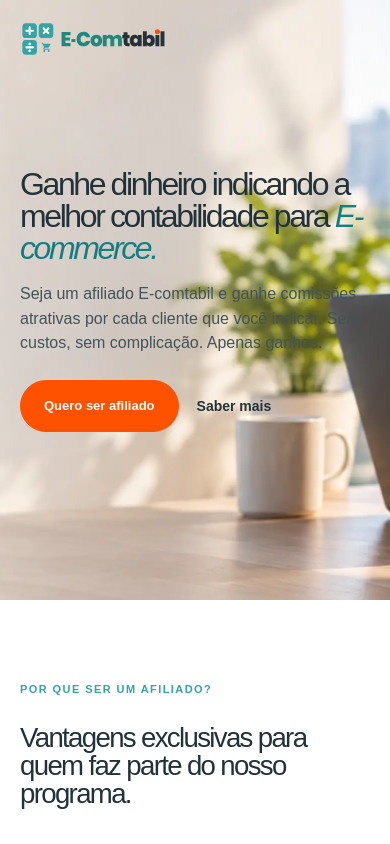
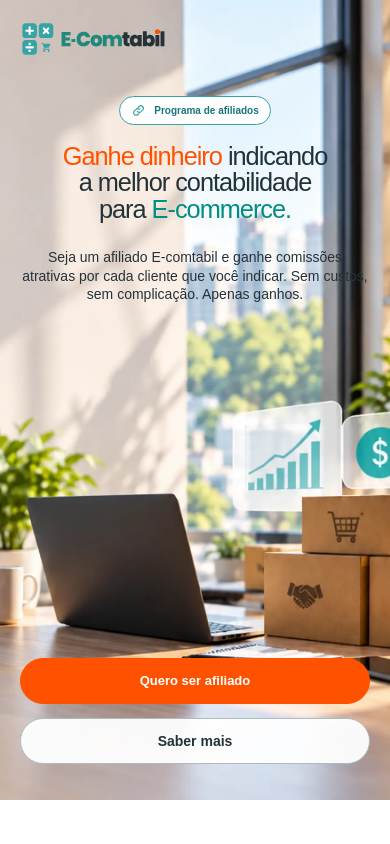
Before and after one commit to alvesph99/ecomtabil-website, a Next.js app: page /afiliados in a window 390 px wide. Shown: the top 844 px of the page. Built offline with nearby package versions, Linux system fonts and the light colour scheme; no server answers.

Commit message:
feat: padroniza banners responsivos e hero de afiliados

```diff
--- a/src/app/afiliados/page.tsx
+++ b/src/app/afiliados/page.tsx
@@ -94,9 +94,16 @@
 
       <section className="affiliate-hero">
         <div className="affiliate-hero__content shell">
+          <span className="banner-carousel__eyebrow">
+            <svg aria-hidden="true" viewBox="0 0 24 24" fill="none">
+              <path d="M10 13.5a4 4 0 0 0 6 .4l2.6-2.6a4 4 0 0 0-5.7-5.7l-1.5 1.5M14 10.5a4 4 0 0 0-6-.4l-2.6 2.6a4 4 0 0 0 5.7 5.7l1.5-1.5" />
+            </svg>
+            Programa de afiliados
+          </span>
           <h1>
-            Ganhe dinheiro indicando a melhor contabilidade para{" "}
-            <em>E-commerce.</em>
+            <span className="banner-carousel__highlight--orange">Ganhe dinheiro</span>{" "}
+            indicando a melhor contabilidade para{" "}
+            <span className="banner-carousel__highlight--teal">E-commerce.</span>
           </h1>
           <p>
             Seja um afiliado E-comtabil e ganhe comissões atrativas por cada
--- a/src/app/globals.css
+++ b/src/app/globals.css
@@ -752,25 +752,28 @@
     --banner-tag-background: #073344ad;
   }
   .banner-carousel__copy {
-    top: 72px;
+    top: 0;
+    bottom: 0;
     left: 24px;
     right: 24px;
     width: auto;
     flex-direction: column;
     align-items: center;
-    gap: 11px;
+    gap: 18px;
     max-width: 420px;
     margin-inline: auto;
+    padding-top: 96px;
+    padding-bottom: 60px;
     text-align: center;
     transform: none;
   }
   .banner-carousel__eyebrow {
     padding: 6px 11px;
-    font-size: 12px;
+    font-size: 10px;
   }
   .banner-carousel__eyebrow svg {
-    width: 17px;
-    height: 17px;
+    width: 15px;
+    height: 15px;
   }
   .banner-carousel__copy h2 {
     font-size: clamp(1.5rem, 6.5vw, 2.15rem);
@@ -779,9 +782,11 @@
   .banner-carousel__copy p {
     font-size: 14px;
     line-height: 1.32;
+    margin-top: 8px;
   }
   .banner-carousel__copy .button {
-    margin-top: 6px;
+    min-height: 46px;
+    margin-top: auto;
   }
   .banner-carousel__control {
     top: 75%;
@@ -3137,48 +3142,47 @@
   position: relative;
   isolation: isolate;
   height: 600px;
-  min-height: 600px;
-  display: grid;
-  align-items: center;
   overflow: hidden;
   background-image: url("/images/banners/light-afiliados-background.webp");
-  background-position: center;
+  background-position: center top;
   background-size: cover;
   background-repeat: no-repeat;
   color: var(--ink);
+  --banner-copy-teal: #008e83;
+  --banner-tag-color: #19767a;
+  --banner-tag-background: #fff;
 }
 .affiliate-hero__content {
   position: relative;
   z-index: 1;
-  padding-right: min(48vw, 860px);
-  padding-block: clamp(64px, 7vw, 84px);
-}
-.affiliate-hero .marker {
-  margin-bottom: 12px;
-  color: #167f83;
+  display: flex;
+  height: 100%;
+  flex-direction: column;
+  align-items: flex-start;
+  justify-content: center;
+  padding-right: min(40vw, 650px);
 }
 .affiliate-hero h1 {
   max-width: 650px;
-  font-size: clamp(2.25rem, 3.4vw, 3.65rem);
-  line-height: 1;
-  letter-spacing: -0.075em;
-}
-.affiliate-hero h1 em {
-  color: #157e83;
+  margin-top: 20px;
+  font-size: clamp(2.25rem, 3.35vw, 3.75rem);
+  line-height: 1.01;
+  letter-spacing: -0.04em;
+  text-wrap: balance;
 }
 .affiliate-hero__content > p:not(.marker) {
   max-width: 540px;
-  margin-top: 18px;
-  color: #425359;
-  font-size: clamp(16px, 1.15vw, 18px);
-  line-height: 1.55;
+  margin-top: 20px;
+  color: #263238;
+  font-size: clamp(16px, 1.15vw, 19px);
+  line-height: 1.35;
 }
 .affiliate-hero__actions {
   display: flex;
   align-items: center;
   flex-wrap: wrap;
   gap: 22px;
-  margin-top: 24px;
+  margin-top: 28px;
 }
 .affiliate-hero__secondary {
   display: inline-flex;
@@ -3528,19 +3532,48 @@
   background: var(--light-ink);
   border-color: var(--closing-bg);
 }
+@media (min-width: 801px) and (max-width: 1199px) {
+  .affiliate-hero {
+    background-position: 25% top;
+  }
+}
 
 @media (max-width: 800px) {
   .affiliate-hero {
-    height: auto;
-    min-height: 600px;
-    background-position: 36% center;
+    height: 900px;
+    background-image: url("/images/banners/light-afiliados-background-mobile.webp");
+    background-position: center top;
   }
   .affiliate-hero__content {
-    padding-right: 0;
+    align-items: center;
+    justify-content: flex-start;
+    padding: 100px 0 36px;
+    text-align: center;
   }
   .affiliate-hero h1 {
-    max-width: 560px;
-    font-size: clamp(2rem, 8vw, 2.9rem);
+    max-width: 650px;
+    font-size: clamp(2rem, 4vw, 2.3rem);
+  }
+  .affiliate-hero__content > p:not(.marker) {
+    margin-top: 26px;
+  }
+  .affiliate-hero__actions {
+    width: min(100%, 420px);
+    flex-direction: column;
+    gap: 14px;
+    margin-top: auto;
+  }
+  .affiliate-hero__actions .button {
+    width: 100%;
+    min-height: 46px;
+  }
+  .affiliate-hero__secondary {
+    width: 100%;
+    min-height: 46px;
+    justify-content: center;
+    border: 1px solid #aebcbb;
+    border-radius: 999px;
+    background: #fffffff0;
   }
   .affiliate-section-heading,
   .affiliate-steps__inner,
@@ -3563,17 +3596,36 @@
     grid-template-columns: 1fr;
   }
 }
+@media (max-width: 600px) {
+  .affiliate-hero {
+    height: clamp(800px, 180vw, 900px);
+  }
+  .affiliate-hero__content {
+    padding: 96px 0 36px;
+  }
+  .affiliate-hero .banner-carousel__eyebrow {
+    padding: 6px 11px;
+    font-size: 10px;
+  }
+  .affiliate-hero .banner-carousel__eyebrow svg {
+    width: 15px;
+    height: 15px;
+  }
+  .affiliate-hero h1 {
+    margin-top: 18px;
+    font-size: clamp(1.5rem, 6.5vw, 2.15rem);
+    line-height: 1.04;
+  }
+  .affiliate-hero__content > p:not(.marker) {
+    margin-top: 26px;
+    font-size: 14px;
+    line-height: 1.32;
+  }
+  .affiliate-hero__actions {
+    width: 100%;
+  }
+}
 @media (max-width: 560px) {
-  .affiliate-hero__content > p:not(.marker) {
-    font-size: 16px;
-  }
-  .affiliate-hero__actions {
-    align-items: stretch;
-    gap: 18px;
-  }
-  .affiliate-hero__actions .button {
-    width: 100%;
-  }
   .affiliate-form__row {
     grid-template-columns: 1fr;
     gap: 26px;
@@ -3836,9 +3888,4 @@
   .process.process .process-intro__action {
     width: 100%;
   }
-
-  .affiliate-hero__actions .button {
-    flex: 0 0 auto;
-    width: auto;
-  }
-}
+}
```
Also changed, not shown: 1 other file (tests, documents, lock files or other folders).
